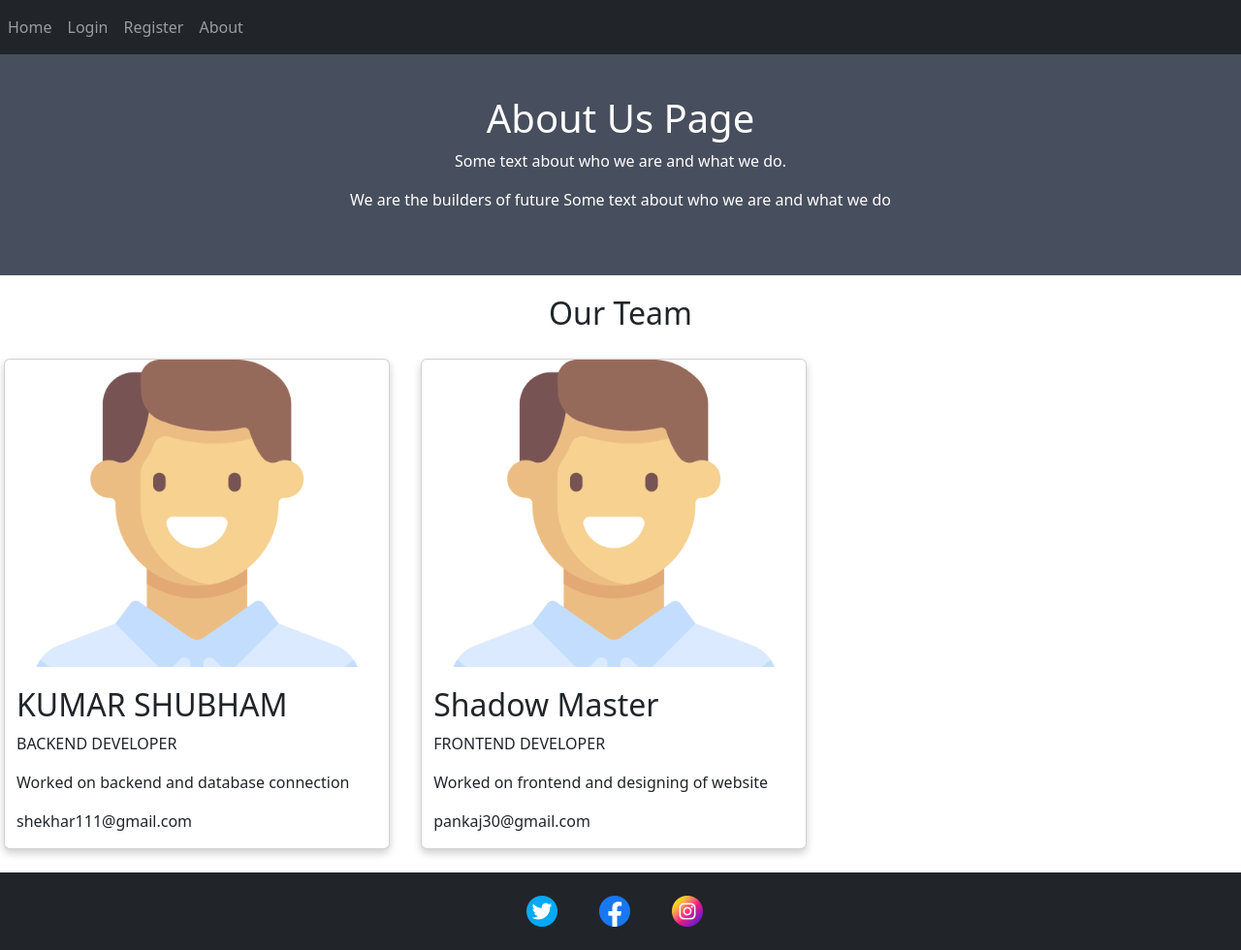
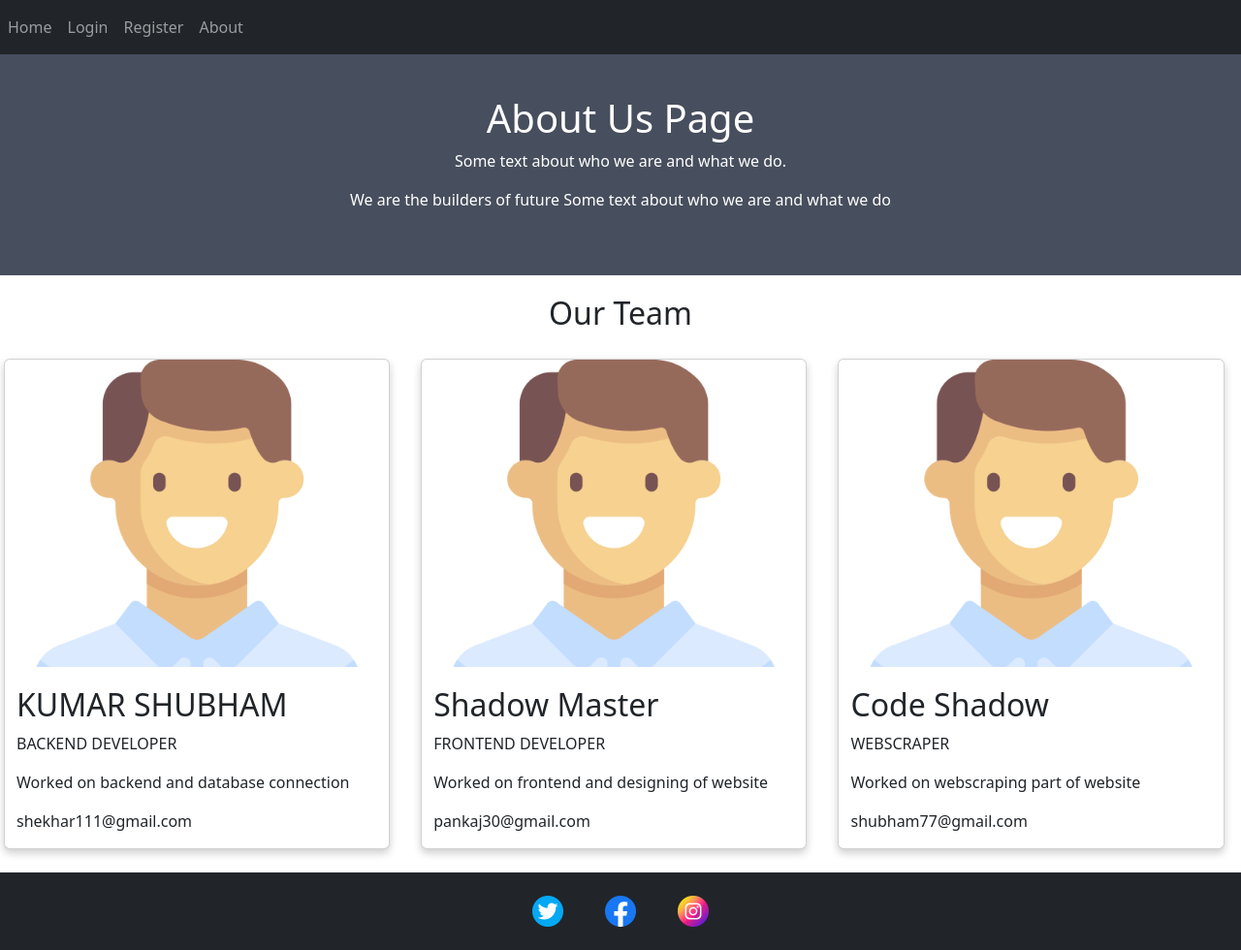
Before and after one commit to V01D544/ExamTracker.github.io, a Node server app: page /about in a window 1280 px wide. Shown: the whole page at 97% size. Run offline with Node 20, Linux system fonts and the light colour scheme; some libraries are stand-ins or nearby versions.

Commit message:
Update about.ejs

```diff
--- a/views/about.ejs
+++ b/views/about.ejs
@@ -39,6 +39,19 @@
       </div>
     </div>
 
+    <div style="float: left;width: 33.3%;margin-bottom: 1rem;padding: 0 0.5rem;" >
+      <div style="box-shadow: 0 0.25rem 0.5rem 0 rgba(0, 0, 0, 0.2);
+      margin: 0.5rem;" class="card">
+        <img src="/Images/avatar.png" alt="Shadowcoder" style="width:100%; ">
+        <div class="container">
+          <h2 style="margin-top: 1.25rem;">Code Shadow</h2>
+          <p class="title">WEBSCRAPER</p>
+          <p>Worked on webscraping part of website</p>
+          <p>shubham77@gmail.com</p>
+        </div>
+      </div>
+    </div>
+  </div>
 
 
 
```
